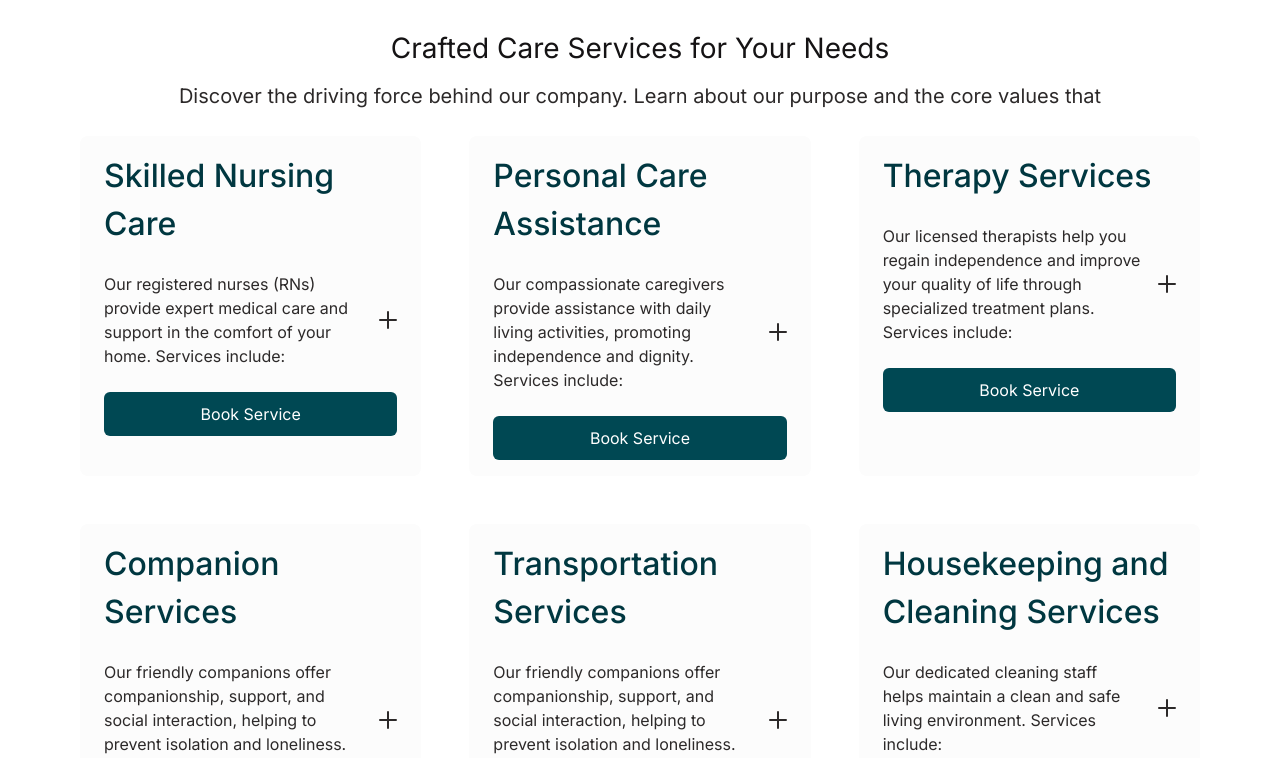
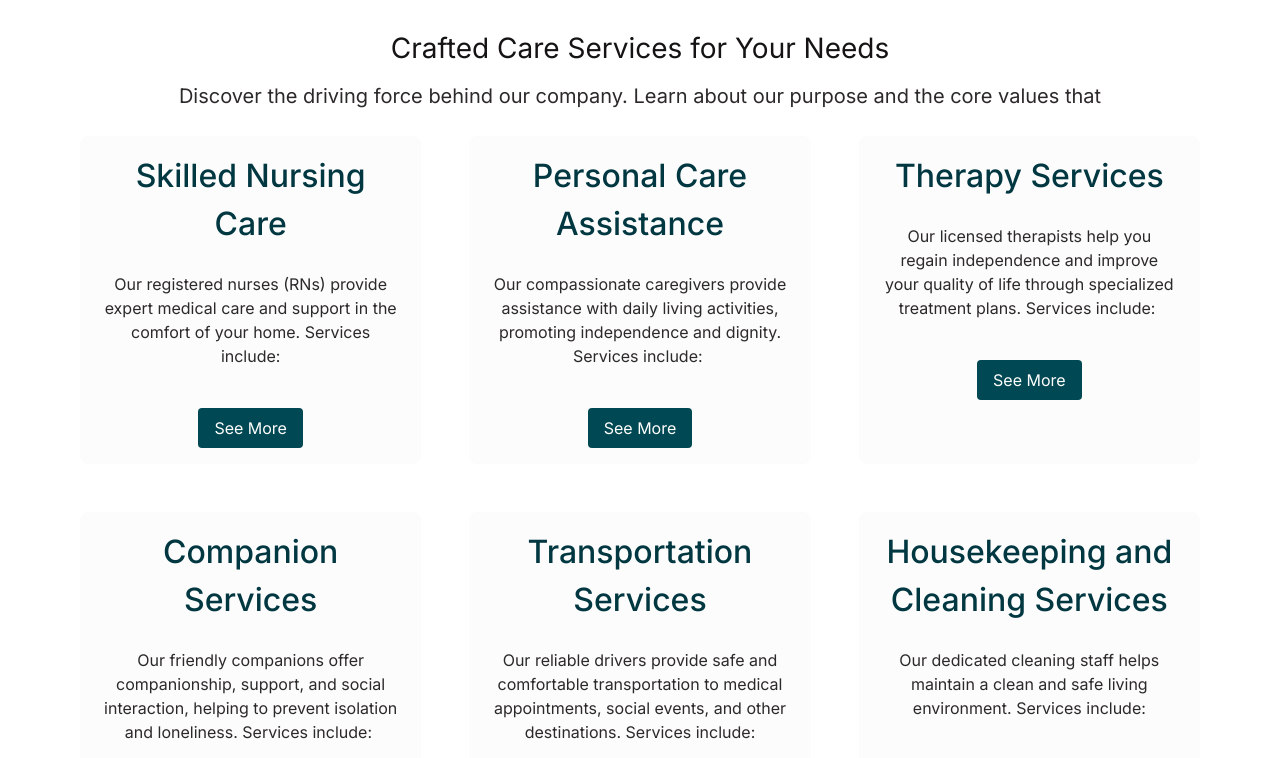
Before and after one commit to TBAinstitute/mindspothealthcare, a Next.js app: page /our-services in a window 1280 px wide. Shown: the part 720-1478 px from the top of the page. Built offline with nearby package versions, Linux system fonts and the light colour scheme.

Commit message:
Services page Updated

```diff
--- a/app/globals.css
+++ b/app/globals.css
@@ -60,6 +60,6 @@ html{
   }
 }
 
-.html{
-  scroll-behavior: smooth
+html {
+  scroll-behavior: smooth;
 }
--- a/app/our-services/page.jsx
+++ b/app/our-services/page.jsx
@@ -11,31 +11,70 @@ export default function () {
       id: 1,
       label: "Skilled Nursing Care",
       desc: "Our registered nurses (RNs) provide expert medical care and support in the comfort of your home. Services include:",
+      details: [
+        "1. Medication management and administration",
+        "2. Wound care and dressing changes",
+        "3. Therapy and management",
+        "4. Post-surgical care",
+        "5. Monitoring vital signs and managing chronic conditions",
+        "6. Developing and implementing individualized care plans",
+      ]
     },
     {
       id: 2,
       label: "Personal Care Assistance",
       desc: "Our compassionate caregivers provide assistance with daily living activities, promoting independence and dignity. Services include: ",
+      details: [
+          "1. Physical therapy (PT) to restore mobility, strength, and function",
+          "2. Occupational therapy (OT) to assist with daily living activities and develop adaptive strategies",
+          "3. Speech therapy to address communication and swallowing difficulties ",
+      ]
     },
     {
       id: 3,
       label: "Therapy Services",
       desc: "Our licensed therapists help you regain independence and improve your quality of life through specialized treatment plans. Services include: ",
+      details: [
+        "1. Bathing and showering",
+        "2. Dressing and grooming" ,
+        "3. Toileting and incontinence care",
+        "4. Mobility assistance (transferring, walking, using assistive devices)",
+        "5. Meal preparation and feeding",
+        "6. Medication reminders ",
+      ]
     },
     {
       id: 4,
       label: "Companion Services",
       desc: "Our friendly companions offer companionship, support, and social interaction, helping to prevent isolation and loneliness. Services include: ",
+      details: [
+        "1. Engaging in conversation and activities",
+        "2. Providing emotional support and companionship" ,
+        "3. Accompanying clients on errands and appointments",
+        "4. Assisting with hobbies and interests",
+      ]
     },
     {
       id: 5,
       label: "Transportation Services",
-      desc: "Our friendly companions offer companionship, support, and social interaction, helping to prevent isolation and loneliness. Services include: ",
+      desc: "Our reliable drivers provide safe and comfortable transportation to medical appointments, social events, and other destinations. Services include: ",
+      details: [
+        "1. Scheduling and coordinating transportation" ,
+        "2. Assisting with transfers and mobility aids" ,
+        "3. Accompanying clients to and from appointments",
+      ]
     },
     {
       id: 6,
       label: "Housekeeping and Cleaning Services",
       desc: "Our dedicated cleaning staff helps maintain a clean and safe living environment. Services include:",
+      details: [
+          "1. Dusting, vacuuming, and mopping floors",
+          "2. Cleaning bathrooms and kitchens" ,
+          "3. Changing bed linens and making beds",
+          "4. Washing dishes and taking out trash",
+          "5. Organizing living spaces",
+      ]
     },
   ];
 
@@ -76,22 +115,35 @@ export default function () {
             </p>
           </section>
           <section>
-            <div class="grid lg:grid-cols-3 md:grid-cols-2 grid-cols-1  md:gap-12 gap-6 ">
+            <div className="grid lg:grid-cols-3 md:grid-cols-2 grid-cols-1 md:gap-12 gap-6">
               {serviceData.map((service, index) => (
-                <div className="flex flex-col gap-6 bg-[#FCFCFC] rounded-lg px-[24px] py-[16px] " key={service.id}>
-                  <h2 className="text-[#003740] md:text-[32px] text-[24px] font-medium">{service.label}</h2>
-                  <div className="flex flex-col">
-                    <div className=" flex w-full gap-4" onClick={handleToggle}>
-                      <p className="md:text-[16px] text-dark">{service.desc}</p>
-                      <Image src={addIcon} alt="faq-icon" />
-                    </div>
-                    {/* {activeIndex === index && (
-                      <p className="faq-answer">{faq.answer}</p>
-                    )} */}
+                <div className="flex flex-col gap-6 bg-[#FCFCFC] rounded-lg px-[24px] py-[16px]" key={service.id}>
+                  <h2 className="text-[#003740] md:text-[32px] text-[24px] font-medium text-center">
+                    {service.label}
+                  </h2>
+                  <div className="flex flex-col items-center">
+                    <p className="md:text-[16px] text-dark text-center">{service.desc}</p>
+                    {activeIndex === index && (
+                      <>
+                        <ul className="md:text-[16px] text-dark mt-4">
+                          {service.details.map((detail, i) => (
+                            <li key={i}>{detail}</li>
+                          ))}
+                        </ul>
+                        <div className="w-full mt-4">
+                          <PrimaryButton label={'Book Service'} color={'bg-primary'} link={'https://docs.google.com/forms/d/e/1FAIpQLSc0IgYpVjE3xLNS7bdbd1HN_cHx5o2Of1yfAXANgCVFC87p6g/viewform?embedded=true%22'} />
+                        </div>
+                      </>
+                    )}
                   </div>
-                    <div className="w-full  ">
-                    <PrimaryButton label={'Book Service'} color={'bg-primary'} link={'/'} />
-                    </div>
+                  <div className="flex justify-center w-full mt-4 items-center">
+                    <button
+                      onClick={() => handleToggle(index)}
+                      className="text-white bg-primary py-2 px-4 rounded items-center"
+                    >
+                      {activeIndex === index ? "See Less" : "See More"}
+                    </button>
+                  </div>
                 </div>
               ))}
             </div>
--- a/components/pages/Home/comming-soon/CommingSoon.jsx
+++ b/components/pages/Home/comming-soon/CommingSoon.jsx
@@ -20,7 +20,7 @@ export const CommingSoon = () => {
   return (
     <div className='flex px-24 md:flex-row flex-col'>
             <div className='md:w-1/2 w-full flex  flex-col gap-6 '>
-            {/* <p className='mmd:text-[16px] text-secondary'>Coming Soon!!!</p> */}
+             <p className='mmd:text-[16px] text-secondary'>Coming Soon!!!</p>
                     <h2 className='md:text-[48px] text-[16px] text-neutral font-medium font-custom '>Blog and Articles</h2>
                     <Image src={commingSoon} alt='comming-soon' className='md:h-[400px] h-auto' />
                    {/* <div className='w-fit'> <PrimaryButton label={'Comming Soon!!!'} link={'/'} color={'bg-primary'} icon="" /></div> */}
```
